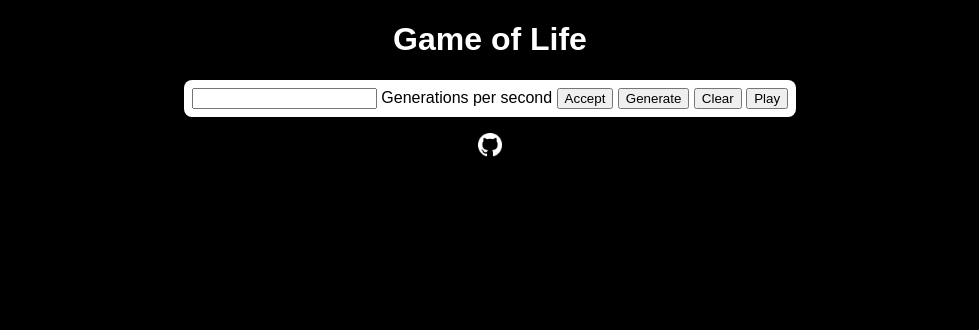
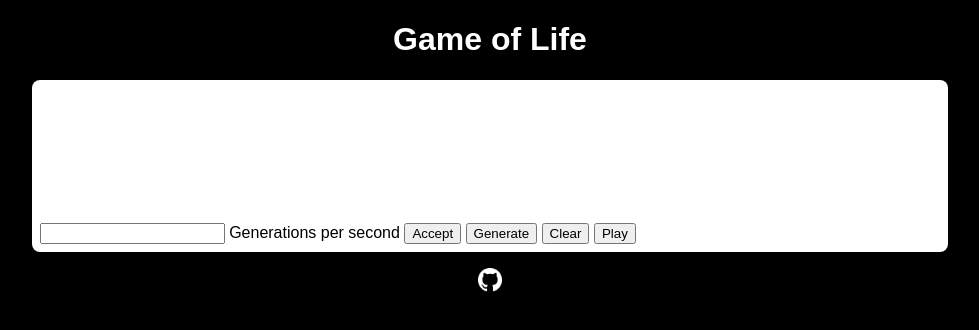
Before and after one commit to EaMS1234/game-of-life, a plain HTML site: page index.html in a window 1280 px wide. Shown: the whole page, without its empty margins (150-1129 px from the left). Drawn offline with Linux system fonts and the light colour scheme.

Commit message:
Changed 'game_board' from <div> to <canvas>

```diff
--- a/index.html
+++ b/index.html
@@ -22,8 +22,8 @@
             <button id="play_pause_button" onclick="playPause()">Play</button>
 
             <!-- Game's board -->
-            <div id="game_board">
-            </div>
+            <canvas id="game_board">
+            </canvas>
         </div>
     </div>
 
```
